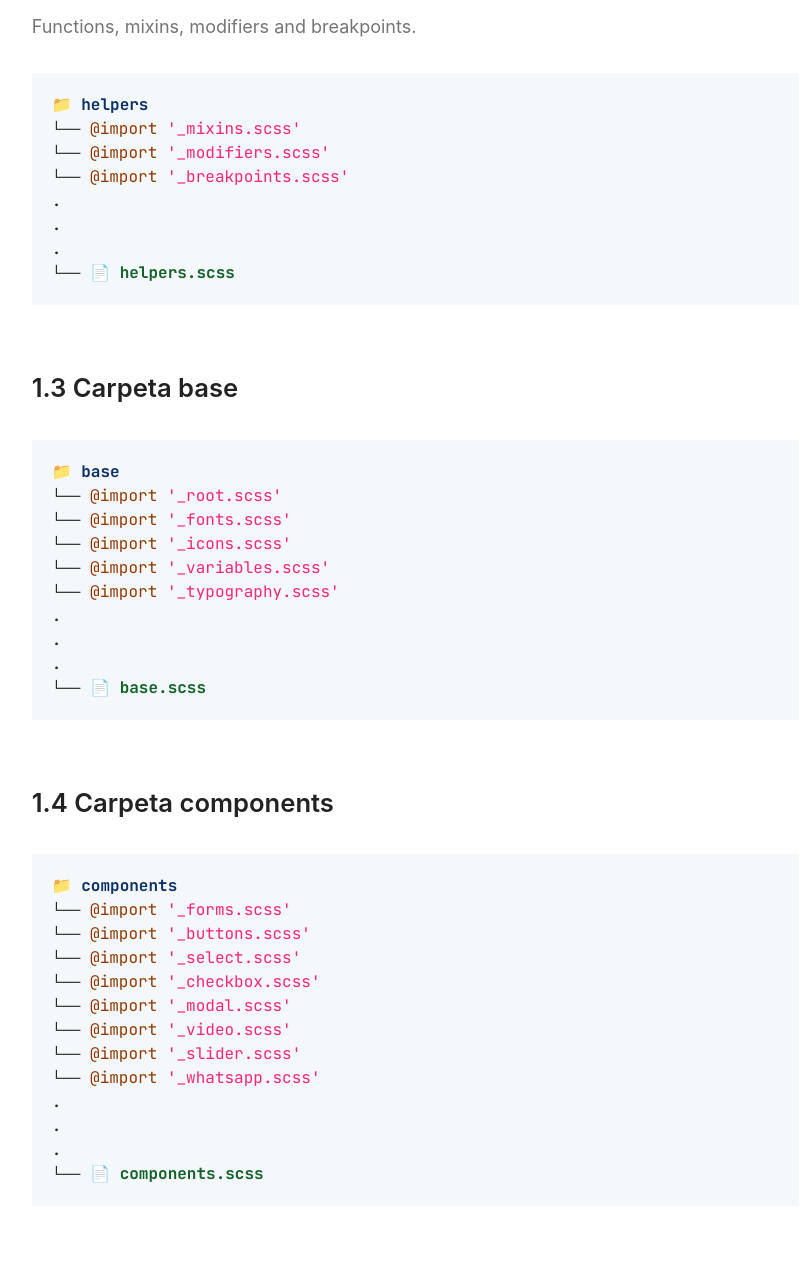
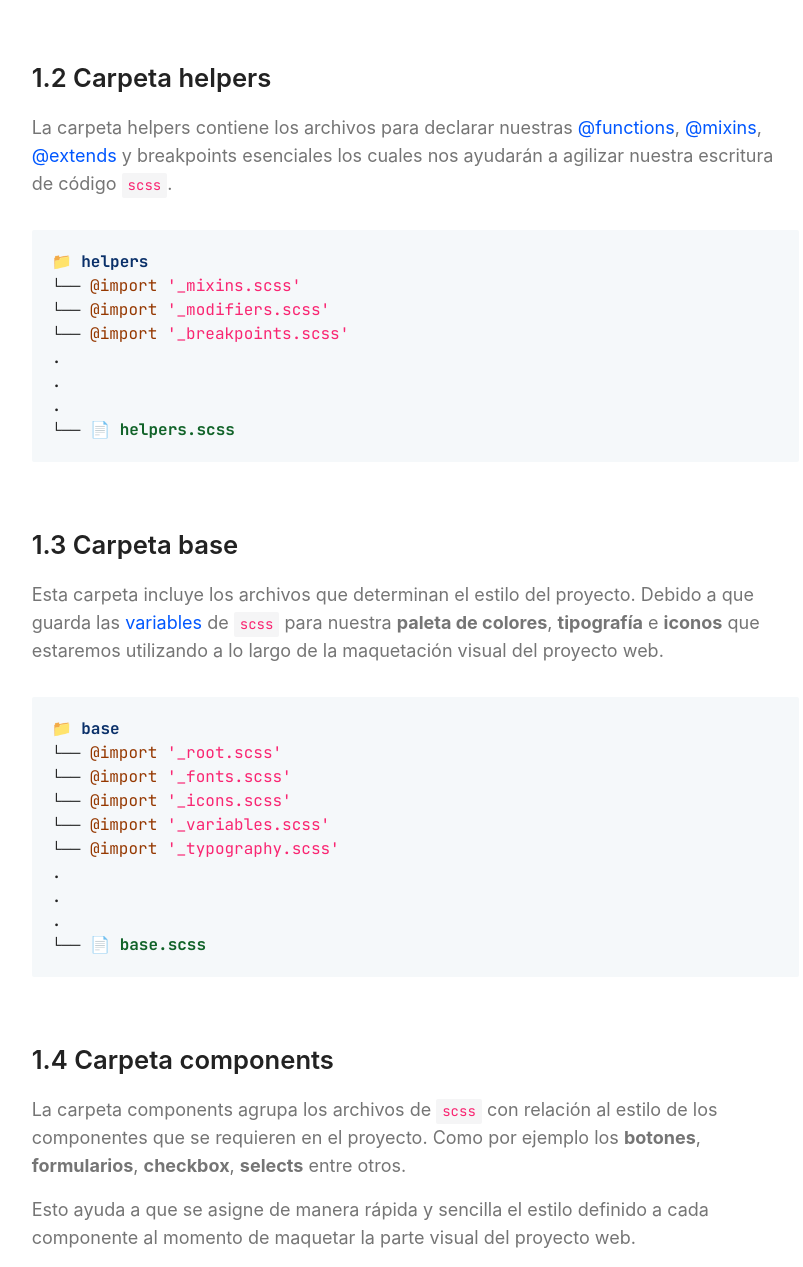
Before and after one commit to jorge-fco/architecture-sass, a plain HTML site: page index.html in a window 1280 px wide. Shown: the part 2846-4113 px from the top of the page, without its empty margins (358-1161 px from the left). Drawn offline with Linux system fonts and the light colour scheme.

Commit message:
Add new content

```diff
--- a/index.html
+++ b/index.html
@@ -77,6 +77,7 @@
 <p>La solución para esta problemática se fundó en organizar una secuencia de carpetas con nombres y nomenclaturas que se adoptan de <strong>Frameworks de CSS</strong> como lo son <a href="https://imperavi.com/superkube/" role="button" target="_blank" rel="nofollow">Superkube</a>, <a href="https://bulma.io/" role="button" target="_blank" rel="nofollow">Bulma</a> y <a href="https://getbootstrap.com/" role="button" target="_blank" rel="nofollow">Bootstrap.</a></p>
 <p>Cada una de las carpetas contiene una serie de archivos en los cuales se puede escribir el respectivo código para modular y dividir por páginas, secciones o componentes cada una de ellas.</p>
 <p>Esta ordenación ayuda principalmente a no generar conflictos al instante de compilar nuestro núcleo de importaciones llamado <code>main.scss</code>, debido a que no se manipula dicho archivo.</p>
+<!--DIAGRAM-->
 <ul class="page__article__solution">
 <li role="item" class="page__article__solution__item">
 <div class="page__article__solution__item__box">
@@ -108,7 +109,8 @@
 <span>dist</span>
 </div>
 </li>
-</ul></div>
+</ul>
+<!--DIAGRAM--></div>
 <div class="page__article__text"><h2>📚 Documentación</h2>
 <div class="page__callout__block">
 <p><strong>⚡️Anotaciones</strong></p>
@@ -133,6 +135,7 @@
 </pre>
 <p class="is-caption">Estrucrura y orden de la carpeta con el nombre scss</p>
 <h3>1.1 Carpeta vendors</h3>
+<p>Esta carpeta almacena los archivos que hacen referencia a <strong>frameworks</strong>, <strong>librerías</strong> o <strong>plugins</strong> que se van a necesitar en el proyecto. Por ejemplo, si en el proyecto necesitamos utilizar un <strong>carousel</strong> se requiere importar el archivo de <code>css</code> de <a href="https://flickity.metafizzy.co/" target="_blank" rel="nofollow">flickity.</a></p>
 <pre>
 <strong class="is-code-blue-dark">📁 vendors</strong>
 <data>└── </data><span class="is-color-orange">@import</span> <span class="is-code-pink">'_reset.scss'</span>
@@ -145,7 +148,7 @@
 <data>└── </data><strong class="is-code-green">📄 vendors.scss</strong>
 </pre>
 <h3>1.2 Carpeta helpers</h3>
-<p>Functions, mixins, modifiers and breakpoints.</p>
+<p>La carpeta helpers contiene los archivos para declarar nuestras <a href="https://sass-lang.com/documentation/at-rules/function" target="_blank" rel="nofollow">@functions</a>, <a href="https://sass-lang.com/documentation/at-rules/mixin" target="_blank" rel="nofollow">@mixins</a>, <a href="https://sass-lang.com/documentation/at-rules/extend" target="_blank" rel="nofollow">@extends</a> y breakpoints esenciales los cuales nos ayudarán a agilizar nuestra escritura de código <code>scss</code>.</p>
 <pre>
 <strong class="is-code-blue-dark">📁 helpers</strong>
 <data>└── </data><span class="is-color-orange">@import</span> <span class="is-code-pink">'_mixins.scss'</span>
@@ -157,6 +160,7 @@
 <data>└── </data><strong class="is-code-green">📄 helpers.scss</strong>
 </pre>
 <h3>1.3 Carpeta base</h3>
+<p>Esta carpeta incluye los archivos que determinan el estilo del proyecto. Debido a que guarda las  <a href="https://sass-lang.com/documentation/variables" target="_blank" rel="nofollow">variables</a> de <code>scss</code> para nuestra <strong>paleta de colores</strong>, <strong>tipografía</strong> e <strong>iconos</strong> que estaremos utilizando a lo largo de la maquetación visual del proyecto web.</p>
 <pre>
 <strong class="is-code-blue-dark">📁 base</strong>
 <data>└── </data><span class="is-color-orange">@import</span> <span class="is-code-pink">'_root.scss'</span>
@@ -170,7 +174,8 @@
 <data>└── </data><strong class="is-code-green">📄 base.scss</strong>
 </pre>
 <h3>1.4 Carpeta components</h3>
-<p></p>
+<p>La carpeta components agrupa los archivos de <code>scss</code> con relación al estilo de los componentes que se requieren en el proyecto. Como por ejemplo los <strong>botones</strong>, <strong>formularios</strong>, <strong>checkbox</strong>, <strong>selects</strong> entre otros.</p>
+<p>Esto ayuda a que se asigne de manera rápida y sencilla el estilo definido a cada componente al momento de maquetar la parte visual del proyecto web.</p>
 <pre>
 <strong class="is-code-blue-dark">📁 components</strong>
 <data>└── </data><span class="is-color-orange">@import</span> <span class="is-code-pink">'_forms.scss'</span>
@@ -187,6 +192,7 @@
 <data>└── </data><strong class="is-code-green">📄 components.scss</strong>
 </pre>
 <h3>1.5 Carpeta layout</h3>
+<p></p>
 <pre>
 <strong class="is-code-blue-dark">📁 layout</strong>
 <data>└── </data><span class="is-color-orange">@import</span> <span class="is-code-pink">'_header.scss'</span>
@@ -202,6 +208,7 @@
 <data>└── </data><strong class="is-code-green">📄 layout.scss</strong>
 </pre>
 <h3>1.6 Carpeta pages</h3>
+<p></p>
 <pre>
 <strong class="is-code-blue-dark">📁 pages</strong>
 <data>└── </data><span class="is-color-orange">@import</span> <span class="is-code-pink">'_home.scss'</span>
```
Also changed, not shown: README.md.
